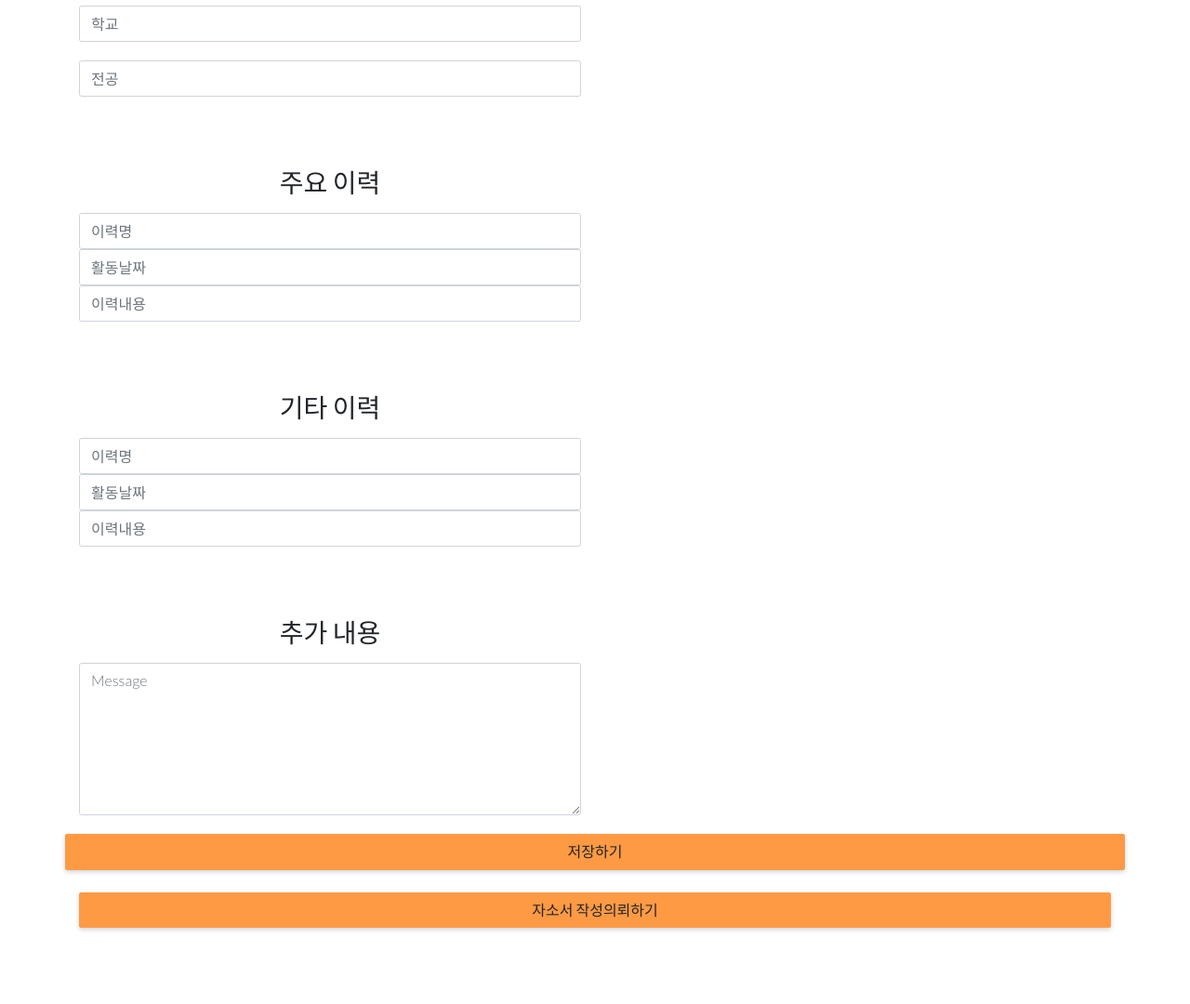
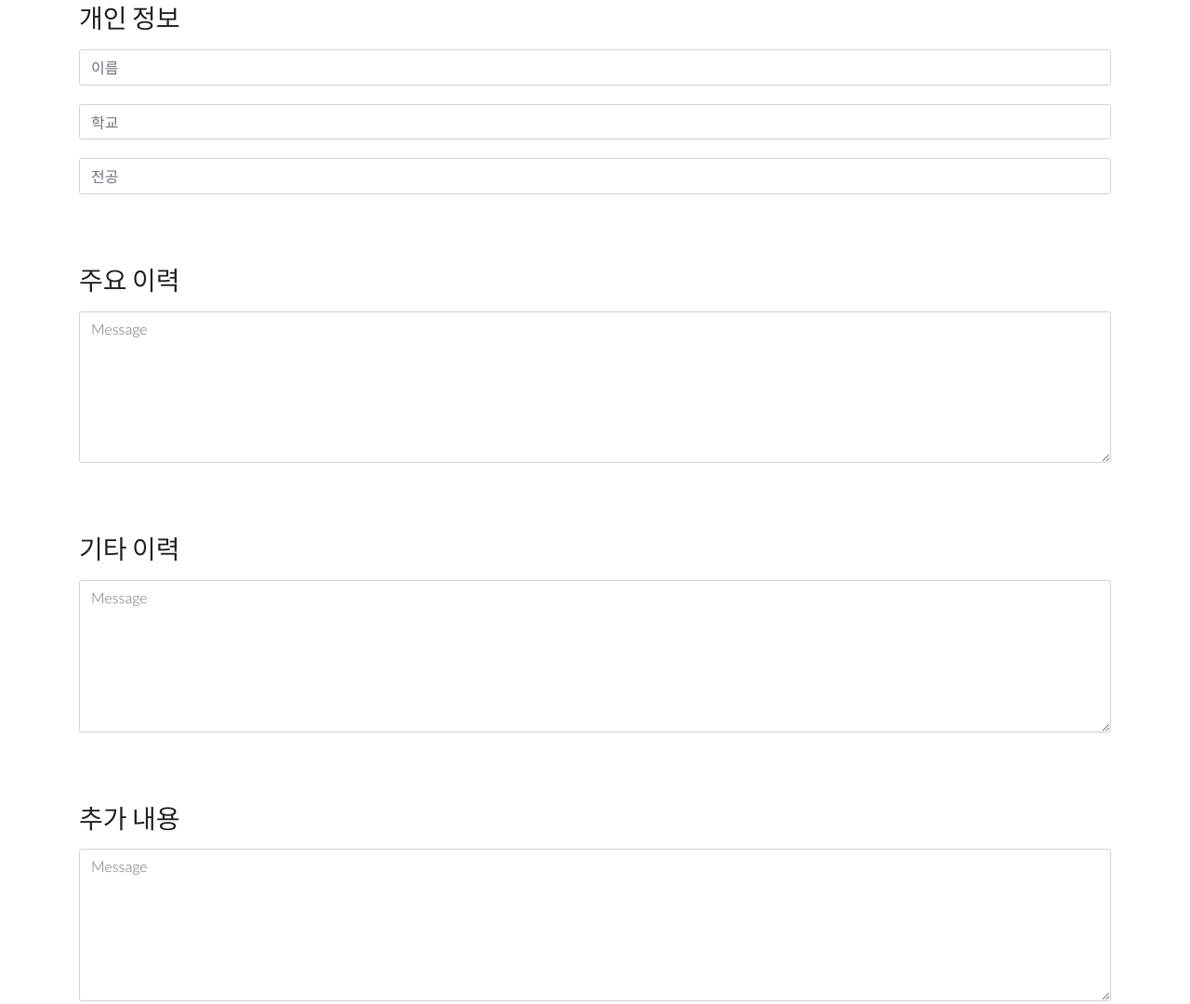
Before and after one commit to hyundp/writenow, a plain HTML site: page mycv.html in a window 1280 px wide. Shown: the part 312-1392 px from the top of the page at 93% size. Drawn offline with Linux system fonts and the light colour scheme.

Commit message:
FEAT:[change text allgin center to left of cv page]

```diff
--- a/mycv.html
+++ b/mycv.html
@@ -51,7 +51,8 @@
 
             <form>
                 <div class="row mb-4">
-                    <div class="col-md-6">
+                    <div class="col-12">
+                        <p class="mb-5 pb-2"><h3 style="text-align: left">개인 정보</h3></p>
                         <div class="form-group pb-1">
                             <input type="text" class="form-control" required placeholder="이름">
                         </div>
@@ -61,27 +62,25 @@
                         <div class="form-group pb-1">
                             <input type="text" class="form-control" required placeholder="전공">
                         </div>
-                        <p class="mb-5 pb-2"><h3>주요 이력</h3></p>
+                        <p class="mb-5 pb-2"><h3 style="text-align: left">주요 이력</h3></p>
                         <div class="form-group pb-1">
-                            <input type="text" class="form-control" required placeholder="이력명">
-                            <input type="text" class="form-control" required placeholder="활동날짜">
-                            <input type="text" class="form-control" required placeholder="이력내용">
+                            <textarea name="" id="" cols="" rows="7" class="form-control" required placeholder="Message"></textarea>
                         </div>
-                        <p class="mb-5 pb-2"><h3>기타 이력</h3></p>
+                        <p class="mb-5 pb-2"><h3 style="text-align: left">기타 이력</h3></p>
                         <div class="form-group pb-1">
-                            <input type="text" class="form-control" required placeholder="이력명">
-                            <input type="text" class="form-control" required placeholder="활동날짜">
-                            <input type="text" class="form-control" required placeholder="이력내용">
+                            <textarea name="" id="" cols="" rows="7" class="form-control" required placeholder="Message"></textarea>
                         </div>
-                        <p class="mb-5 pb-2"><h3>추가 내용</h3></p>
+                        <p class="mb-5 pb-2"><h3 style="text-align: left">추가 내용</h3></p>
                         <div class="form-group pb-1">
                             <textarea name="" id="" cols="" rows="7" class="form-control" required placeholder="Message"></textarea>
                         </div>
                     </div>
+                    </div>
                     <input type="submit" class="btn btn-primary btn-block" value="저장하기">
+                    <input type="submit" class="btn btn-primary btn-block" value="자소서 작성의뢰하기">
                 </div>
             </form>
-            <input type="submit" class="btn btn-primary btn-block" value="자소서 작성의뢰하기">
+
         </div>
     </section>
 
```
